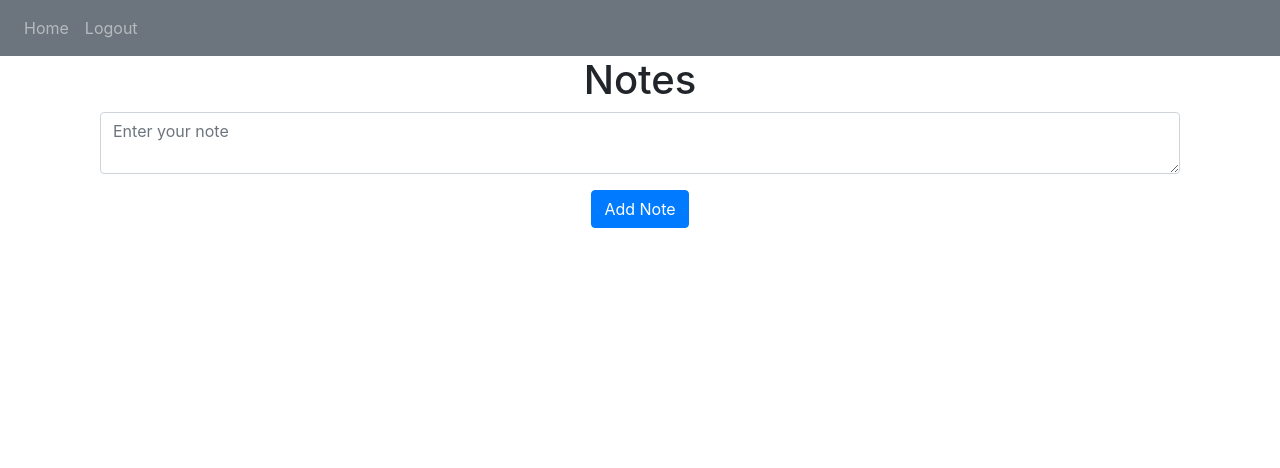
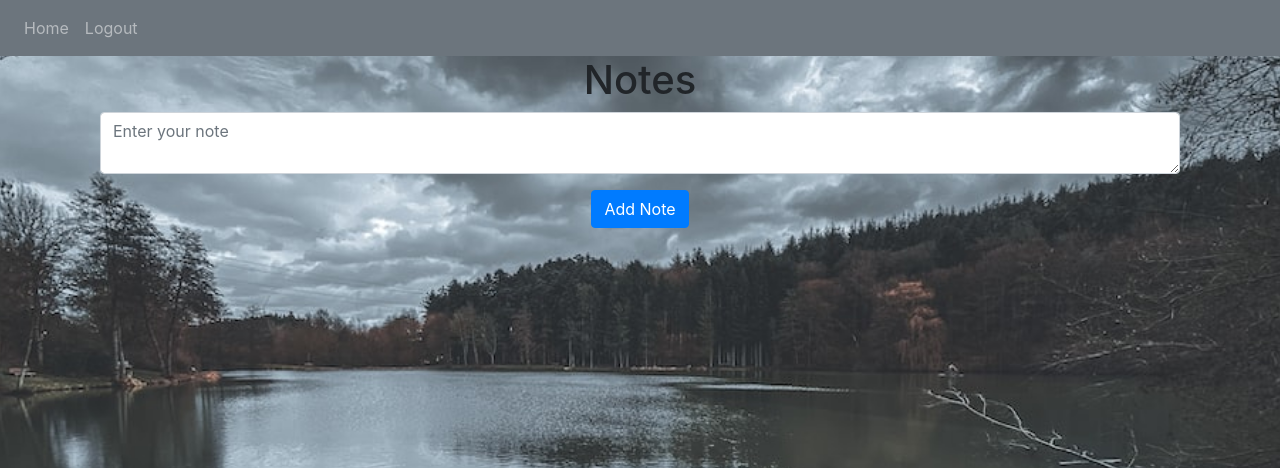
Before and after one commit to benkivuva/flask-app, a Flask app: page / in a window 1280 px wide. Shown: the top 468 px of the page. Run offline with Flask 3, Linux system fonts and the light colour scheme; a user stored in the database is signed in; some libraries are stand-ins or nearby versions.

Commit message:
updated background

```diff
--- a/website/templates/base.html
+++ b/website/templates/base.html
@@ -16,6 +16,20 @@
     />
 
     <title>{% block title %}Home{% endblock %}</title>
+    <style>
+      body {
+          /* Set background image */
+          background-image: url("{{ url_for('static', filename='background.jpg') }}");
+          /* Set background size to cover the entire viewport */
+          background-size: cover;
+          /* Center the background image */
+          background-position: center center;
+          /* Fixed position to ensure it covers the entire page */
+          background-attachment: fixed;
+          /* Add background color as a fallback */
+          background-color: #f8f8f8; /* You can change this to your desired background color */
+      }
+  </style>
   </head>
   <body>
     <nav class="navbar navbar-expand-lg navbar-dark bg-secondary">
```
Also changed, not shown: instance/database.db, website/static/background.jpg (added).
